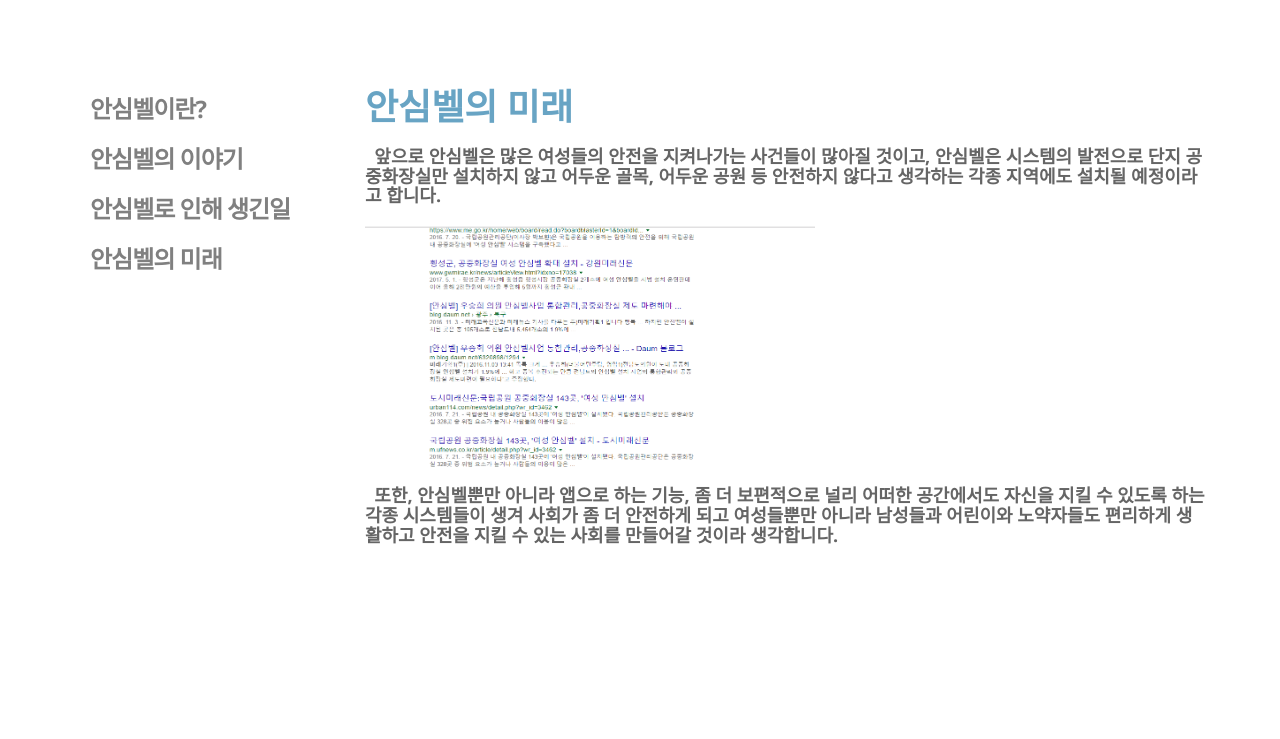
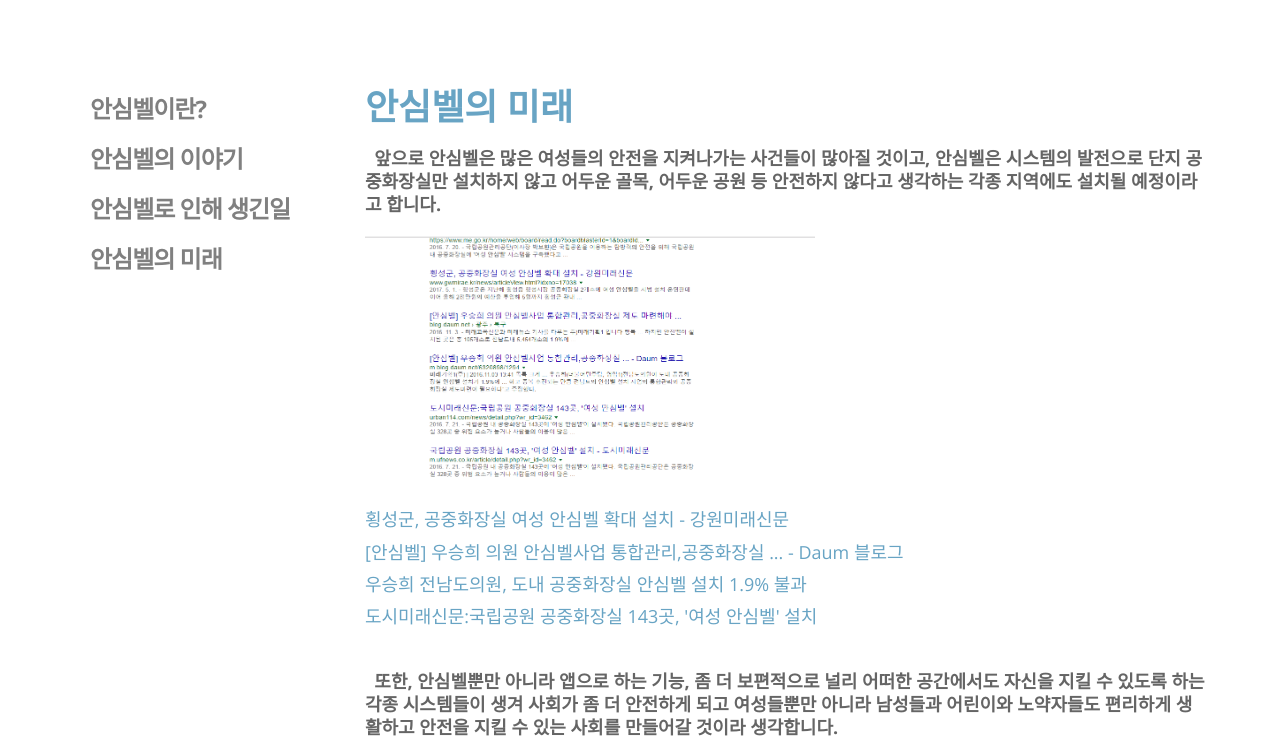
Before and after one commit to masinogns/opensource, a Django app: page /introduce/future/ in a window 1280 px wide. Shown: the part 110-849 px from the top of the page. Before the commit the page ends 654 px from the top, so only its background shows below. Run offline with Django 3.2, Linux system fonts and the light colour scheme; some libraries are stand-ins or nearby versions.

Commit message:
bell add link

```diff
--- a/introduce/templates/introduce/future.html
+++ b/introduce/templates/introduce/future.html
@@ -15,9 +15,25 @@
 #logo1{
   width:450px;
   height: 250px;
-}</style>
+}
+
+p{
+  font-size: 18px;
+}
+
+h4{
+  line-height: 23px;
+}
+</style>
 <h1 style="color: rgb(104, 164, 196);">안심벨의 미래</h1>
 <h4  style=" color: #656565;" > &nbsp; 앞으로 안심벨은 많은 여성들의 안전을 지켜나가는 사건들이 많아질 것이고, 안심벨은 시스템의 발전으로 단지 공중화장실만 설치하지 않고 어두운 골목, 어두운 공원 등 안전하지 않다고 생각하는 각종 지역에도 설치될 예정이라고 합니다.</h4>
 <img id="logo1" alt="" src="{% static 'img/news8.png'%}" />
+<br>
+<br>
+<p><a href="http://www.gwmirae.kr/news/articleView.html?idxno=17038">횡성군, 공중화장실 여성 안심벨 확대 설치 - 강원미래신문</a></p>
+<p><a href="http://m.blog.daum.net/6320898/1294">[안심벨] 우승희 의원 안심벨사업 통합관리,공중화장실 ... - Daum 블로그</a></p>
+<p><a href="http://afef.asiae.co.kr/2017/forum_news_view.htm?pg=1&idxno=2016110311401793949">우승희 전남도의원, 도내 공중화장실 안심벨 설치 1.9% 불과</a></p>
+<p><a href="http://urban114.com/news/detail.php?wr_id=3462">도시미래신문:국립공원 공중화장실 143곳, '여성 안심벨' 설치</a></p>
+<br>
 <h4  style=" color: #656565;" > &nbsp; 또한, 안심벨뿐만 아니라 앱으로 하는 기능, 좀 더 보편적으로 널리 어떠한 공간에서도 자신을 지킬 수 있도록 하는 각종 시스템들이 생겨 사회가 좀 더 안전하게 되고 여성들뿐만 아니라 남성들과 어린이와 노약자들도 편리하게 생활하고 안전을 지킬 수 있는 사회를 만들어갈 것이라 생각합니다.</h4>
 {%endblock content%}
```
Also changed, not shown: community/models.py (+8 -6 lines), community/templates/community/index.html (+2 -7 lines).
